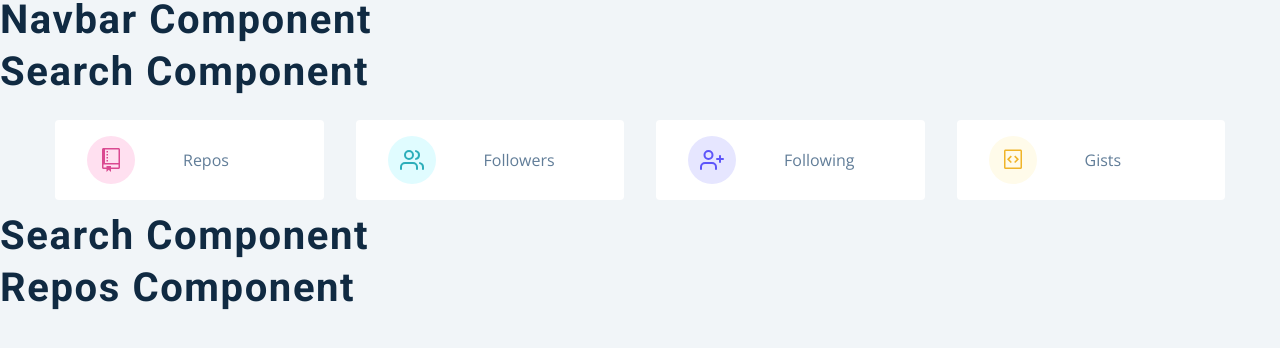
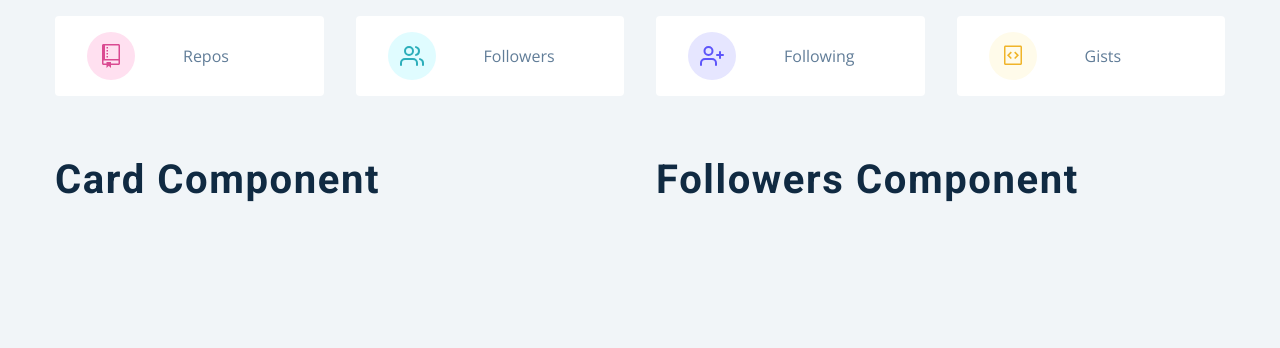
Before and after one commit to ibktommy/GithubUsersProfile---ReactJS, a React (Create React App) app: page / in a window 1280 px wide. Shown: the top 348 px of the page. Built offline with nearby package versions, Linux system fonts and the light colour scheme.

Commit message:
Importing the Card and Followers component in the User Component

```diff
--- a/src/components/User.js
+++ b/src/components/User.js
@@ -3,9 +3,19 @@ import styled from 'styled-components';
 import Card from './Card';
 import Followers from './Followers';
 const User = () => {
-  return <h2>search component</h2>;
+  return (
+    <section className="section">
+      <Wrapper className='section-center'>
+        <Card></Card>
+        <Followers></Followers>
+      </Wrapper>
+    </section>
+  );
 };
 
+
+
+// A STYLED COMPONENT
 const Wrapper = styled.div`
   padding-top: 2rem;
   display: grid;
--- a/src/pages/Dashboard.js
+++ b/src/pages/Dashboard.js
@@ -5,11 +5,11 @@ import { GithubContext } from '../context/context';
 const Dashboard = () => {
   return (
     <main>
-      <Navbar />
-      <Search />
+      {/* <Navbar /> */}
+      {/* <Search /> */}
       <Info />
       <User />
-      <Repos />
+      {/* <Repos /> */}
     </main>
   );
 };
```
